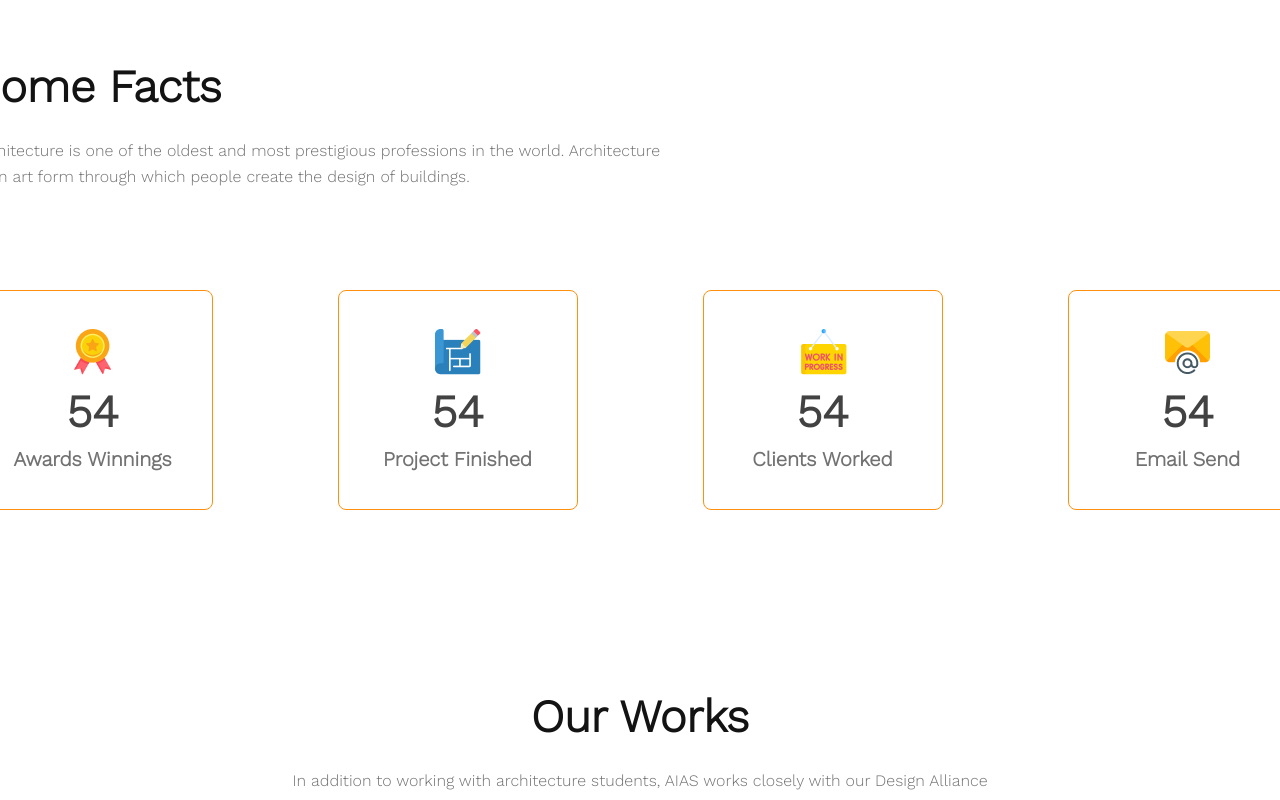
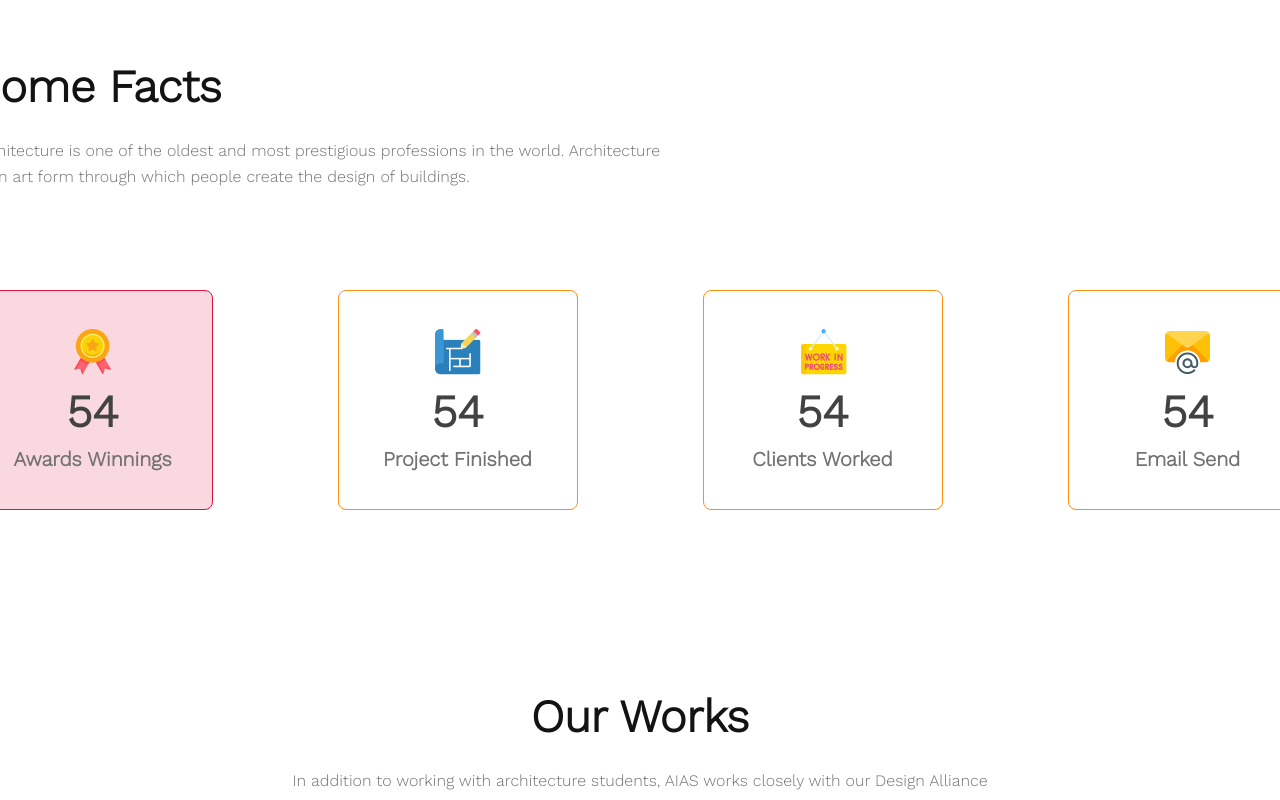
Before and after one commit to shamimsikder/milestone-project2, a plain HTML site: page index.html in a window 1280 px wide. In both pictures the pointer is over the element 92 px from the left and 3805 px from the top of the page. Shown: the part 3405-4205 px from the top of the page. Drawn offline with nearby package versions, Linux system fonts and the light colour scheme.

Commit message:
Adding Transition

```diff
--- a/styles/design.css
+++ b/styles/design.css
@@ -294,6 +294,13 @@ nav a{
     justify-content: center;
 }
 
+.facts-item:hover{
+    background-color: rgba(220, 20, 60, 0.164);
+    border: 1px solid crimson;
+    border-radius: 8px;
+    transition: 0.5s;
+}
+
 .facts-item > img{
 
 }
```
